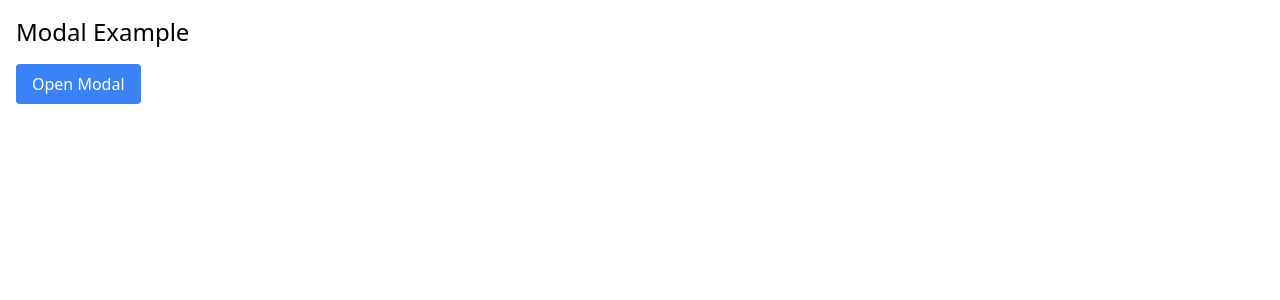
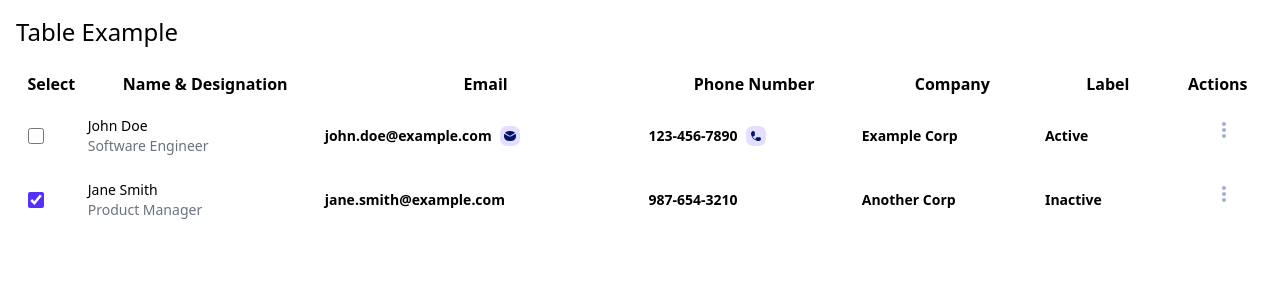
Before and after one commit to touhid9teen/Certify360, a React (Vite) app in the folder frontend/: page / in a window 1280 px wide. Shown: the top 300 px of the page. Built offline with nearby package versions, Linux system fonts and the light colour scheme.

Commit message:
Table ow is added

```diff
--- a/frontend/src/App.jsx
+++ b/frontend/src/App.jsx
@@ -1,49 +1,48 @@
-import { useState } from 'react';
-import ModalHeader from './components/modal/ModalHeader';
-import ModalBody from './components/modal/ModalBody';
-import ModalFooter from './components/modal/ModalFooter';
-import Delete from './assets/delete.png';
+import TableRow from './components/table/TableRow';
 
-const App = () => {
-  const [isModalOpen, setIsModalOpen] = useState(false);
-
-  const openModal = () => setIsModalOpen(true);
-  const closeModal = () => setIsModalOpen(false);
-
-  const handleSubmit = () => {
-    alert('Submit action');
-    closeModal();
+const App= () => {
+  const handleCheckboxChange = (id, checked) => {
+    console.log(`Checkbox with id ${id} is now ${checked ? 'checked' : 'unchecked'}`);
   };
 
   return (
     <div className="p-4">
-      <h1 className="text-2xl mb-4">Modal Example</h1>
-      <button
-        onClick={openModal}
-        className="px-4 py-2 bg-blue-500 text-white rounded"
-      >
-        Open Modal
-      </button>
-
-      {isModalOpen && (
-        <div className="fixed inset-0 flex items-center justify-center bg-black bg-opacity-50">
-          <div className="bg-white rounded-lg overflow-hidden shadow-lg relative">
-            <ModalHeader
-              title="Modal Title"
-              onClose={closeModal}
-            />
-            <ModalBody
-              content="This is the modal content."
-              imageSrc={Delete}
-            />
-            <ModalFooter
-              primaryButtonText="Submit"
-              onCancel={closeModal}
-              onSubmit={handleSubmit}
-            />
-          </div>
-        </div>
-      )}
+      <h1 className="text-2xl mb-4">Table Example</h1>
+      <table className="min-w-full bg-white">
+        <thead>
+          <tr>
+            <th className="py-2">Select</th>
+            <th className="py-2">Name & Designation</th>
+            <th className="py-2">Email</th>
+            <th className="py-2">Phone Number</th>
+            <th className="py-2">Company</th>
+            <th className="py-2">Label</th>
+            <th className="py-2">Actions</th>
+          </tr>
+        </thead>
+        <tbody>
+          <TableRow
+            id="1"
+            nameAndDesignation={<div>John Doe<br /><span className="text-sm text-gray-500">Software Engineer</span></div>}
+            email={['john.doe@example.com', 'john.doe@work.com']}
+            phoneNumber={['123-456-7890', '098-765-4321']}
+            company="Example Corp"
+            label="Active"
+            isChecked={false}
+            handleCheckboxChange={() => handleCheckboxChange('1', !false)}
+          />
+          <TableRow
+            id="2"
+            nameAndDesignation={<div>Jane Smith<br /><span className="text-sm text-gray-500">Product Manager</span></div>}
+            email={['jane.smith@example.com']}
+            phoneNumber={['987-654-3210']}
+            company="Another Corp"
+            label="Inactive"
+            isChecked={true}
+            handleCheckboxChange={() => handleCheckboxChange('2', !true)}
+          />
+        </tbody>
+      </table>
     </div>
   );
 };
--- /dev/null
+++ b/frontend/src/components/table/TableRow.tsx
@@ -0,0 +1,99 @@
+import React from 'react';
+import { CallIcon, EmailIcon, EditIcon } from '../../elements/Icon';
+import Tooltip from '../../elements/Tooltip';
+import Checkbox from '../../elements/Checkbox';
+import ActionButton from '../ActionButton';
+
+interface TableRowProps {
+  checkBox?: boolean;
+  isChecked?: boolean;
+  id: string;
+  nameAndDesignation: React.ReactNode;
+  email: string[];
+  phoneNumber: string[];
+  company: string;
+  label: string;
+  customTableRowClass?: string;
+  customTableDataClass?: string;
+  handleCheckboxChange?: () => void;
+}
+
+const TableRow: React.FC<TableRowProps> = (props: TableRowProps) => {
+  const {
+    checkBox = true,
+    isChecked = false,
+    id,
+    nameAndDesignation,
+    email,
+    phoneNumber,
+    company,
+    label,
+    customTableRowClass = '',
+    customTableDataClass = 'py-3',
+    handleCheckboxChange,
+  } = props;
+
+  const toolTipContent = (content: string[]): string => {
+    return String(content.slice(1).join('\n'));
+  };
+
+  const handleEditAction = (): void => {};
+  const handleDeleteAction = (): void => {};
+
+  return (
+    <tr className={`text-sm ${customTableRowClass}`}>
+      {checkBox && (
+        <td className={`px-3 ${customTableDataClass}`}>
+          <Checkbox
+            className="flex !w-[18px] !h-[18px]"
+            name={`rows-${id}`}
+            id={`rows-${id}`}
+            initialChecked={isChecked}
+            onChangeCheckbox={handleCheckboxChange ? handleCheckboxChange : () => {}}
+          />
+        </td>
+      )}
+      <td className={`pr-8 ${!checkBox ? 'pl-3' : ''} ${customTableDataClass}`}>{nameAndDesignation}</td>
+      <td className={`font-semibold pr-8 ${customTableDataClass}`}>
+        <div className="flex">
+          {email[0]}
+          {email.length > 1 && (
+            <Tooltip position={'bottom'} customClass="flex pl-2" content={toolTipContent(email as string[])}>
+              <EmailIcon className="cursor-pointer" width={20} height={20} fill={'#00156A'} />
+            </Tooltip>
+          )}
+        </div>
+      </td>
+      <td className={`font-semibold	pr-8 ${customTableDataClass}`}>
+        <div className="flex">
+          {phoneNumber[0]}
+          {phoneNumber.length > 1 && (
+            <Tooltip position={'bottom'} customClass="flex pl-2" content={toolTipContent(phoneNumber as string[])}>
+              <CallIcon className="cursor-pointer" width={20} height={20} fill={'#00156A'} />
+            </Tooltip>
+          )}
+        </div>
+      </td>
+      <td className={`font-semibold pr-8 ${customTableDataClass}`}>{company}</td>
+      <td className={`font-semibold pr-8 ${customTableDataClass}`}>{label}</td>
+      <td className={`pl-10 pt-1 ${customTableDataClass}`}>
+        <ActionButton
+          options={[
+            {
+              icon: <EditIcon width={12} height={11} fill="#2B3674" />,
+              text: 'Edit',
+              onClick: handleEditAction,
+            },
+            {
+              icon: <EditIcon width={12} height={11} fill="#2B3674" />,
+              text: 'Delete',
+              onClick: handleDeleteAction,
+            },
+          ]}
+        />
+      </td>
+    </tr>
+  );
+};
+
+export default TableRow;
```
